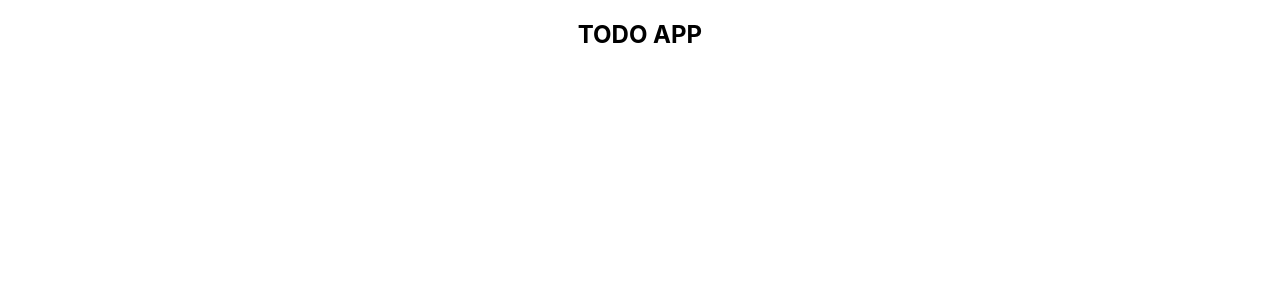
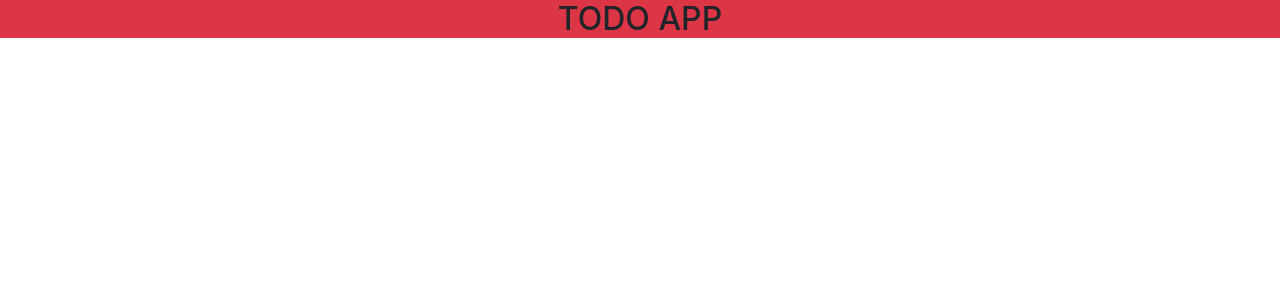
Before and after one commit to emonShimoul/todoapp-react-client, a React (Create React App) app: page / in a window 1280 px wide. Shown: the top 300 px of the page. Built offline with nearby package versions, Linux system fonts and the light colour scheme.

Commit message:
added bootstrap

```diff
--- a/package.json
+++ b/package.json
@@ -6,7 +6,9 @@
     "@testing-library/jest-dom": "^5.16.5",
     "@testing-library/react": "^13.4.0",
     "@testing-library/user-event": "^13.5.0",
+    "bootstrap": "^5.2.3",
     "react": "^18.2.0",
+    "react-bootstrap": "^2.6.0",
     "react-dom": "^18.2.0",
     "react-scripts": "5.0.1",
     "web-vitals": "^2.1.4"
--- a/public/index.html
+++ b/public/index.html
@@ -1,14 +1,14 @@
 <!DOCTYPE html>
 <html lang="en">
+
 <head>
   <meta charset="utf-8" />
   <link rel="icon" href="%PUBLIC_URL%/favicon.ico" />
   <meta name="viewport" content="width=device-width, initial-scale=1" />
   <meta name="theme-color" content="#000000" />
-    <meta
-      name="description"
-      content="Web site created using create-react-app"
-    />
+  <meta name="description" content="Web site created using create-react-app" />
+  <link rel="stylesheet" href="https://cdn.jsdelivr.net/npm/bootstrap@5.2.2/dist/css/bootstrap.min.css"
+    integrity="sha384-Zenh87qX5JnK2Jl0vWa8Ck2rdkQ2Bzep5IDxbcnCeuOxjzrPF/et3URy9Bv1WTRi" crossorigin="anonymous" />
   <link rel="apple-touch-icon" href="%PUBLIC_URL%/logo192.png" />
   <!--
       manifest.json provides metadata used when your web app is installed on a
@@ -26,6 +26,7 @@
     -->
   <title>React App</title>
 </head>
+
 <body>
   <noscript>You need to enable JavaScript to run this app.</noscript>
   <div id="root"></div>
@@ -40,4 +41,5 @@
       To create a production bundle, use `npm run build` or `yarn build`.
     -->
 </body>
+
 </html>
--- a/src/App.js
+++ b/src/App.js
@@ -3,7 +3,7 @@
 function App() {
   return (
     <div className="App">
-      <h2>TODO APP</h2>
+      <h2 className='bg-danger'>TODO APP</h2>
     </div>
   );
 }
```
Also changed, not shown: 1 other file (tests, documents, lock files or other folders). Lines whose indentation alone changed are shown as unchanged.
